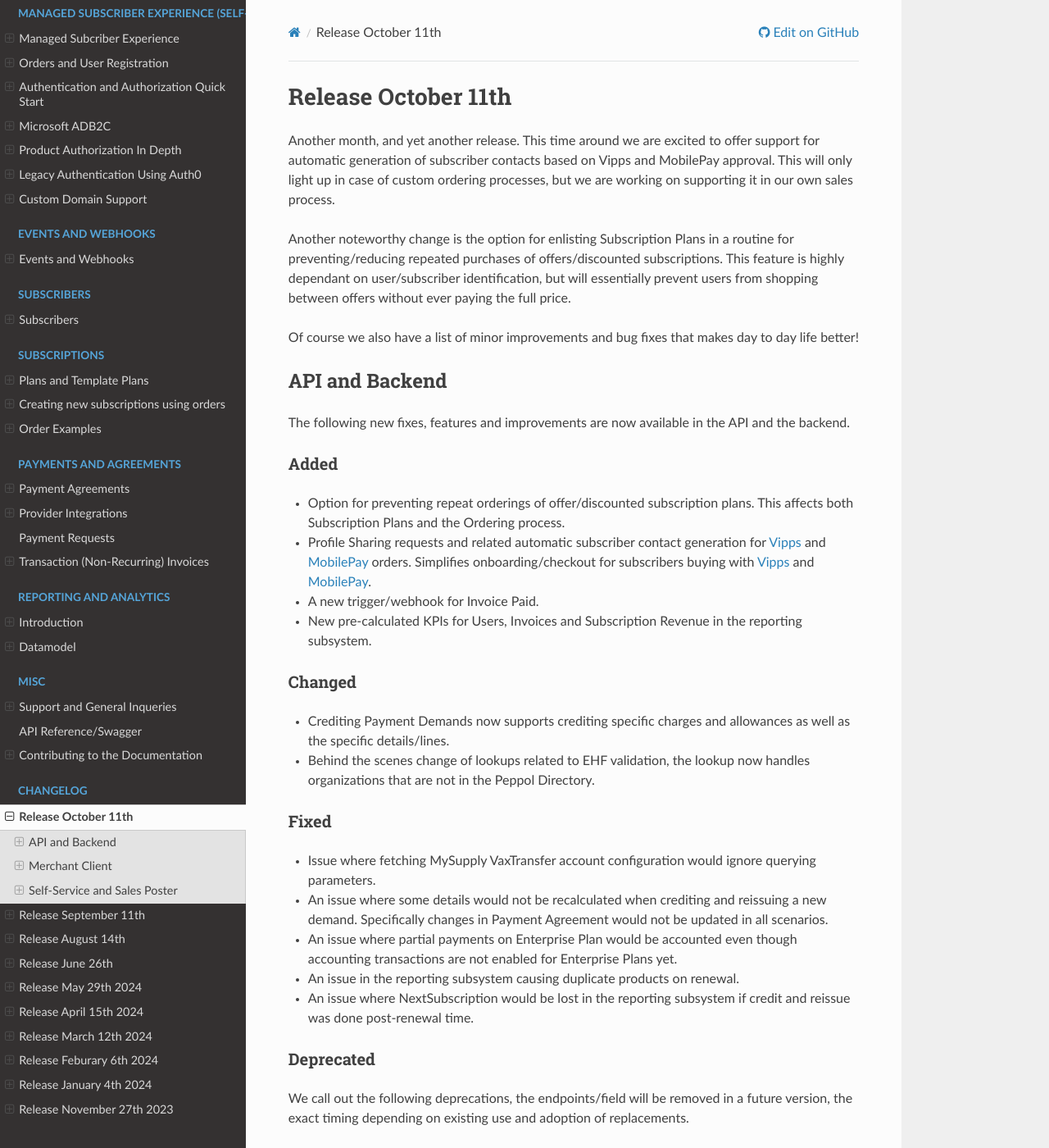
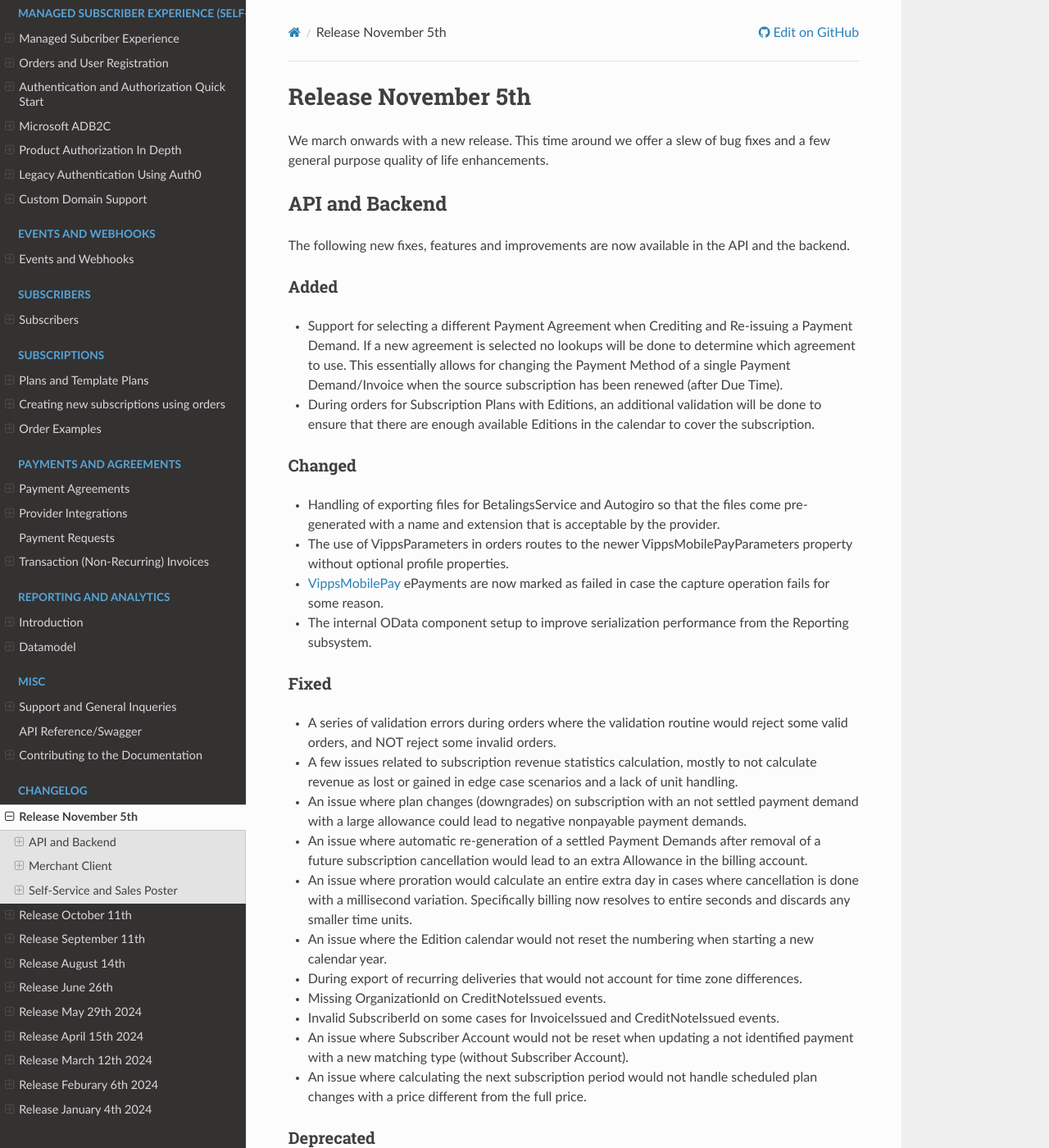
Before and after one commit to infosoftas/info-subscription-doc, a Sphinx documentation site: the page built from source/changelog/changelog.rst, in a window 1280 px wide and 1400 px high. Shown: the whole window at 82% size. Built offline with Sphinx 7.4.7 and the Read the Docs theme 3.1.0, drawn with Linux system fonts in a browser that asks for light colours; formulas are drawn with MathJax 3; some of the changed text lies outside the part shown.

Commit message:
Initial changelog for 129 (#95)
Co-authored-by: Esben Bach <esbbach@infosoft.no>

```diff
--- a/source/changelog/changelog.rst
+++ b/source/changelog/changelog.rst
@@ -1,3 +1,4 @@
+.. include:: r129.inc
 .. include:: r128.inc
 .. include:: r127.inc
 .. include:: r126.inc
@@ -7,4 +8,3 @@
 .. include:: r122.inc
 .. include:: r121.inc
 .. include:: r120.inc
-.. include:: r119.inc
--- /dev/null
+++ b/source/changelog/r129.inc
@@ -0,0 +1,86 @@
+.. _changelog-r129:
+
+*********************
+Release November 5th
+*********************
+
+We march onwards with a new release. This time around we offer a slew of bug fixes and a few general purpose quality of life enhancements.
+
+API and Backend
+===============
+The following new fixes, features and improvements are now available in the API and the backend.
+
+Added
+-----
+
+* Support for selecting a different Payment Agreement when Crediting and Re-issuing a Payment Demand. If a new agreement is selected no lookups will be done to determine which agreement to use. This essentially allows for changing the Payment Method of a single Payment Demand/Invoice when the source subscription has been renewed (after Due Time).
+* During orders for Subscription Plans with Editions, an additional validation will be done to ensure that there are enough available Editions in the calendar to cover the subscription.
+
+Changed
+-------
+
+* Handling of exporting files for BetalingsService and Autogiro so that the files come pre-generated with a name and extension that is acceptable by the provider.
+* The use of VippsParameters in orders routes to the newer VippsMobilePayParameters property without optional profile properties.
+* |VippsMobilePay| ePayments are now marked as failed in case the capture operation fails for some reason.
+* The internal OData component setup to improve serialization performance from the Reporting subsystem.
+
+Fixed
+-----
+
+* A series of validation errors during orders where the validation routine would reject some valid orders, and NOT reject some invalid orders.
+* A few issues related to subscription revenue statistics calculation, mostly to not calculate revenue as lost or gained in edge case scenarios and a lack of unit handling.
+* An issue where plan changes (downgrades) on subscription with an not settled payment demand with a large allowance could lead to negative nonpayable payment demands.
+* An issue where automatic re-generation of a settled Payment Demands after removal of a future subscription cancellation would lead to an extra Allowance in the billing account.
+* An issue where proration would calculate an entire extra day in cases where cancellation is done with a millisecond variation. Specifically billing now resolves to entire seconds and discards any smaller time units.
+* An issue where the Edition calendar would not reset the numbering when starting a new calendar year.
+* During export of recurring deliveries that would not account for time zone differences.
+* Missing OrganizationId on CreditNoteIssued events.
+* Invalid SubscriberId on some cases for InvoiceIssued and CreditNoteIssued events.
+* An issue where Subscriber Account would not be reset when updating a not identified payment with a new matching type (without Subscriber Account).
+* An issue where calculating the next subscription period would not handle scheduled plan changes with a price different from the full price.
+
+Deprecated
+----------
+
+We call out the following deprecations, the endpoints/field will be removed in a future version, the exact timing depending on existing use and adoption of replacements.
+
+* VippsParameters should no longer be used for new Orders, instead use the similarly named property VippsMobilePayParameters which also contains new optional fields for profile sharing.
+* We are deprecating the field ``TaxPercentage`` on the endpoint for creating Account Payment Demand transaction ``POST /paymentdemand/``, in favour of specifying a list of Tax Details.
+
+Merchant Client
+===============
+The following new features and improvements are now available in the merchant client.
+
+Added
+-----
+
+* Support for managing a fixed set of Cancellation Causes causes available in self-service.
+* UI for subscribing to the event type `InvoicePaid`.
+* Option for deleting/anonymising Subscribers to easily comply with GDPR requests. Read more about this feature in the user documentation.
+
+Changed
+-------
+
+* Waiting/Handling during export of Distribution Innovation files to avoid error messages and duplicate exports.
+
+Fixed
+-----
+
+* Some edge case issue with Edition Calendar editing/maintenance.
+
+
+Self-Service and Sales Poster
+=============================
+The following new features and improvements are now available in the self service and sales poster.
+
+Added
+-----
+
+* Support for restricting Cancellation Causes to a configured set of values.
+
+Changed
+-------
+
+* From/To Edition Numbers will be shown on Invoice Lines instead of From/To Date information for Edition based subscriptions.
+* Default country is now derived from Country of the Organization instead the globally configured default country during new orders.
+* Changed to use VippsMobilePayParameters for orders to keep in line with latest API contract.
```
